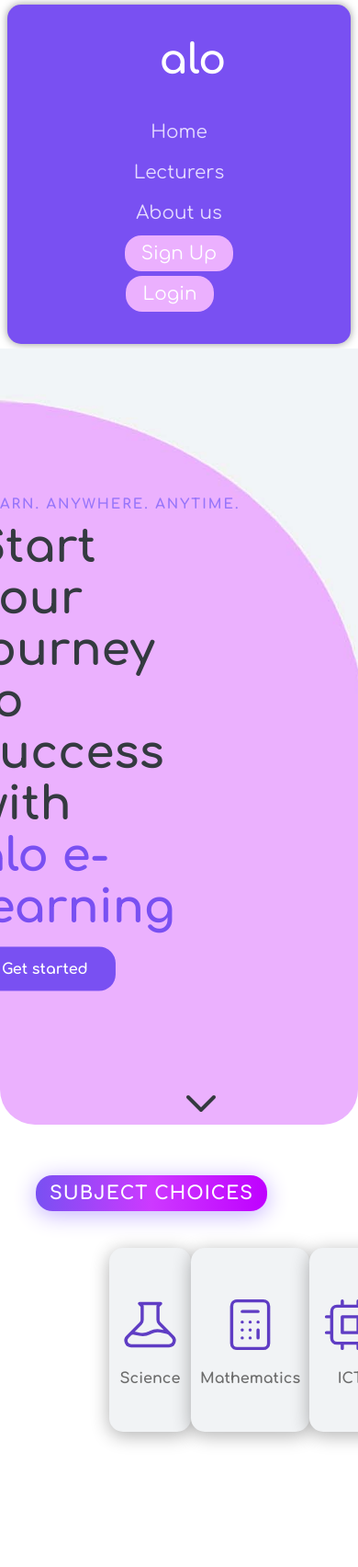
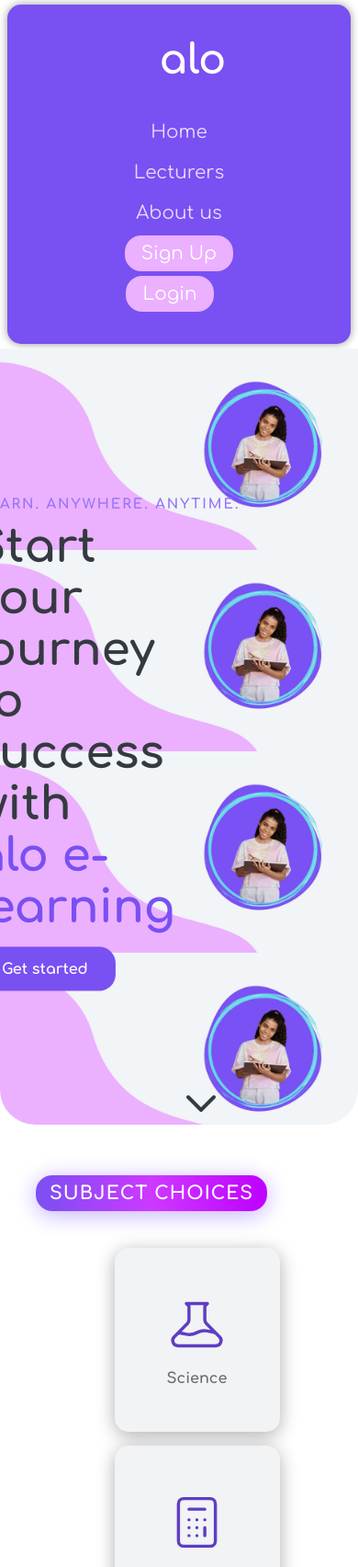
Before and after one commit to JONTI0000/E-learning-Platform, a Django app: page / in a window 390 px wide; the page is wider, and only the part inside the window is pictured. Shown: the top 1704 px of that part at 92% size. Run offline with Django 4.2, Linux system fonts and the light colour scheme.

Commit message:
adding a little responsiveness

```diff
--- a/elearning/static/css/style1.css
+++ b/elearning/static/css/style1.css
@@ -18,7 +18,7 @@ header {
 
   position: relative;
   background-image: url(bg5.jpg);
-  background-size: cover;
+  background-size: contain;
   border-bottom-right-radius: 38px;
   border-bottom-left-radius: 38px;
 }
--- a/templates/home.html
+++ b/templates/home.html
@@ -18,6 +18,18 @@
       href="https://fonts.googleapis.com/css2?family=Comfortaa:wght@300;400;500;600;700;800;1000&display=swap"
       rel="stylesheet"
     />
+    <style>
+
+    @media only screen and (max-width: 1200px) {
+      .sub-section{
+        display: flex;
+        flex-direction: column;
+        row-gap: 15px;
+      }
+    }
+
+
+    </style>
   </head>
   <body>
     {% include "nav.html" %}
--- a/templates/registration/login.html
+++ b/templates/registration/login.html
@@ -17,7 +17,7 @@
     height: 100px;
     width: auto;
 }
-@media (max-width:1150px) {
+@media (max-width:1600px) {
     .flex{
         display: flex;
         flex-direction: column;
```
Also changed, not shown: db.sqlite3.
